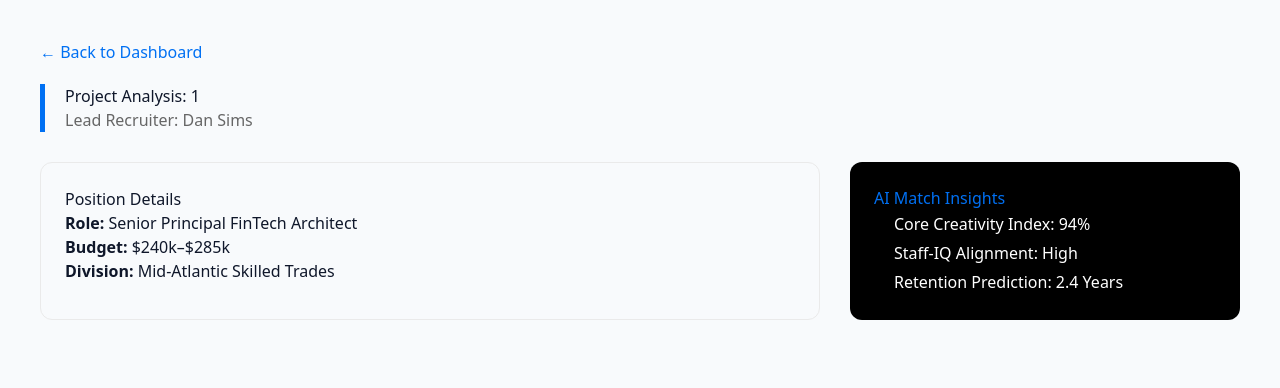
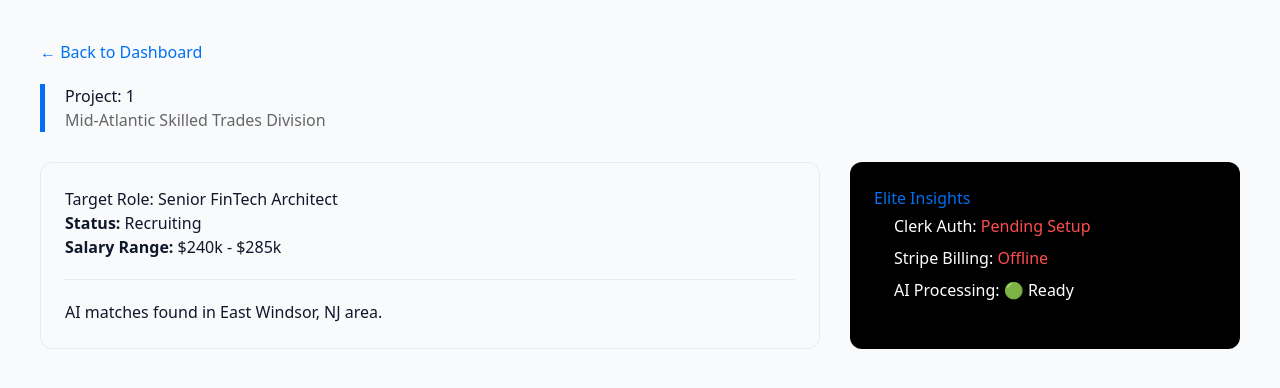
Before and after one commit to dansims2024-afk/Planner-IQ, a Next.js app: page /project/1 in a window 1280 px wide. Shown: the top 388 px of the page. Built offline with nearby package versions, Linux system fonts and the light colour scheme.

Commit message:
Update page.js

```diff
--- a/src/app/project/[id]/page.js
+++ b/src/app/project/[id]/page.js
@@ -1,12 +1,6 @@
+// src/app/project/[id]/page.js
 export default function ProjectDetailsPage({ params }) {
   const { id } = params;
-
-  // Elite Sample Data for the Detail View
-  const SAMPLE_JD = {
-    title: "Senior Principal FinTech Architect",
-    salary: "$240k–$285k",
-    status: "Priority"
-  };
 
   return (
     <div style={{ padding: '40px', fontFamily: 'system-ui, sans-serif' }}>
@@ -14,27 +8,26 @@ export default function ProjectDetailsPage({ params }) {
         <a href="/" style={{ color: '#0070f3', textDecoration: 'none' }}>← Back to Dashboard</a>
       </nav>
 
-      <div style={{ borderLeft: '5px solid #0070f3', paddingLeft: '20px' }}>
-        <h1 style={{ margin: '0' }}>Project Analysis: {id}</h1>
-        <p style={{ color: '#666' }}>Lead Recruiter: Dan Sims</p>
+      <div style={{ borderLeft: '5px solid #0070f3', paddingLeft: '20px', marginBottom: '30px' }}>
+        <h1 style={{ margin: '0' }}>Project: {id}</h1>
+        <p style={{ color: '#666' }}>Mid-Atlantic Skilled Trades Division</p>
       </div>
 
-      <div style={{ marginTop: '30px', display: 'grid', gridTemplateColumns: '2fr 1fr', gap: '30px' }}>
-        {/* Left Col: Job Info */}
+      <div style={{ display: 'grid', gridTemplateColumns: '2fr 1fr', gap: '30px' }}>
         <div style={{ padding: '24px', border: '1px solid #eaeaea', borderRadius: '12px' }}>
-          <h3>Position Details</h3>
-          <p><strong>Role:</strong> {SAMPLE_JD.title}</p>
-          <p><strong>Budget:</strong> {SAMPLE_JD.salary}</p>
-          <p><strong>Division:</strong> Mid-Atlantic Skilled Trades</p>
+          <h3>Target Role: Senior FinTech Architect</h3>
+          <p><strong>Status:</strong> Recruiting</p>
+          <p><strong>Salary Range:</strong> $240k - $285k</p>
+          <hr style={{ margin: '20px 0', border: '0', borderTop: '1px solid #eaeaea' }} />
+          <p>AI matches found in East Windsor, NJ area.</p>
         </div>
 
-        {/* Right Col: AI Insights */}
         <div style={{ padding: '24px', backgroundColor: '#000', color: '#fff', borderRadius: '12px' }}>
-          <h3 style={{ color: '#0070f3' }}>AI Match Insights</h3>
-          <ul style={{ paddingLeft: '20px', lineHeight: '1.8' }}>
-            <li>Core Creativity Index: 94%</li>
-            <li>Staff-IQ Alignment: High</li>
-            <li>Retention Prediction: 2.4 Years</li>
+          <h3 style={{ color: '#0070f3' }}>Elite Insights</h3>
+          <ul style={{ paddingLeft: '20px', lineHeight: '2' }}>
+            <li>Clerk Auth: <span style={{ color: '#ff4d4f' }}>Pending Setup</span></li>
+            <li>Stripe Billing: <span style={{ color: '#ff4d4f' }}>Offline</span></li>
+            <li>AI Processing: 🟢 Ready</li>
           </ul>
         </div>
       </div>
```
